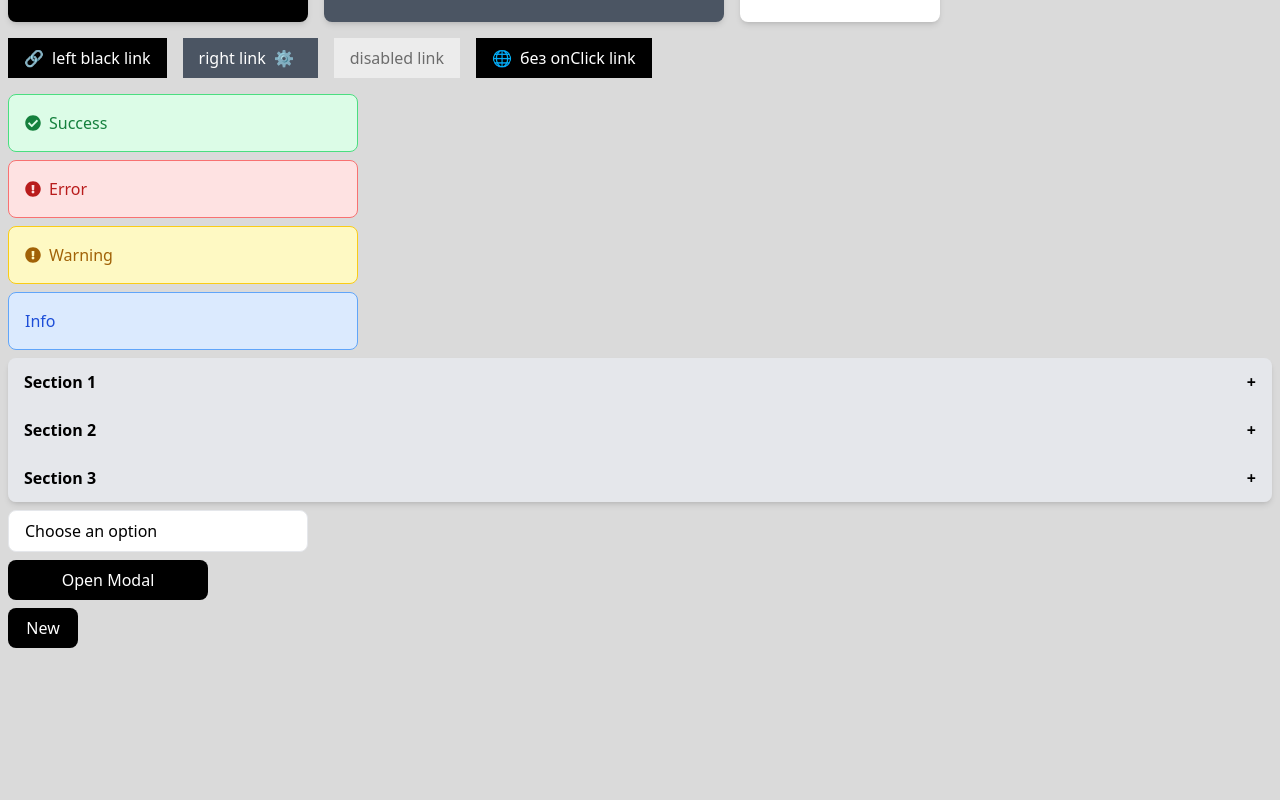
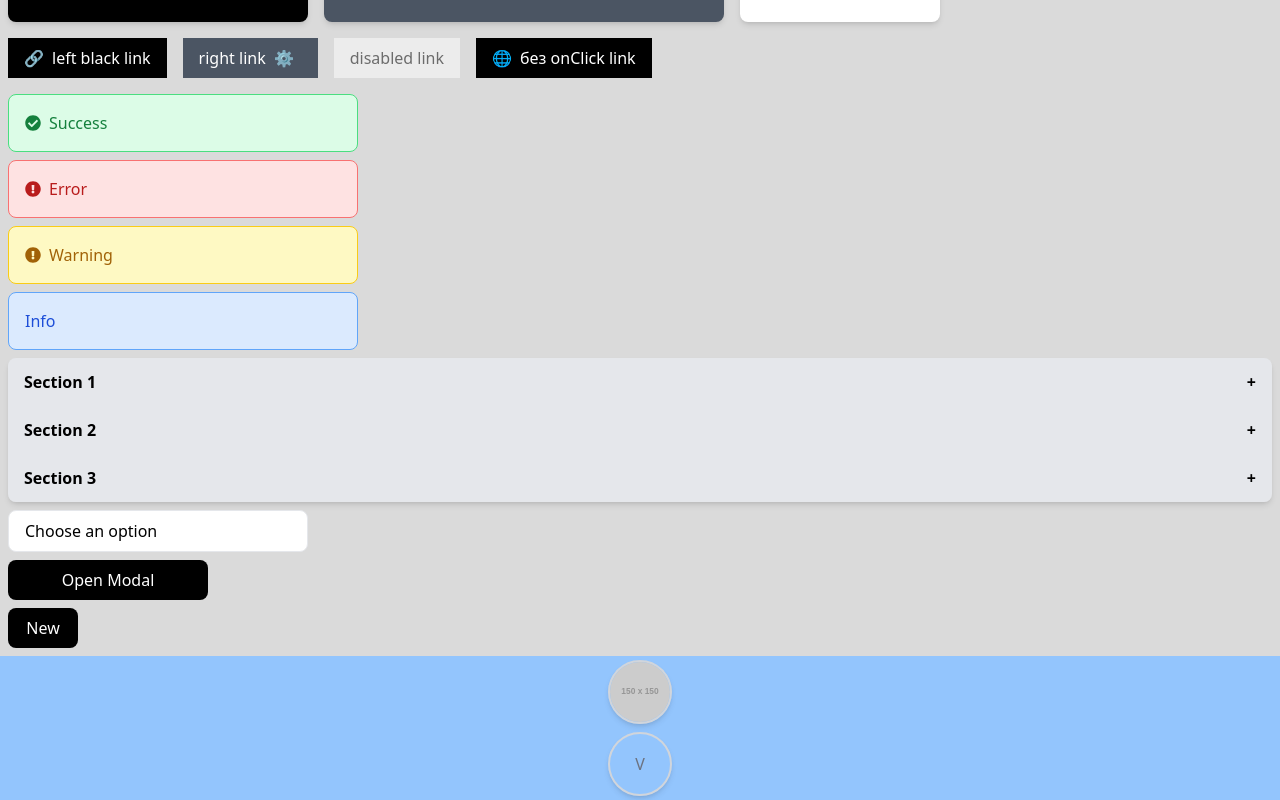
Before and after one commit to YpCIIIaK/reusable_components, a React (Create React App) app: page / in a window 1280 px wide. Shown: the part 854-1654 px from the top of the page. Before the commit the page ends 1510 px from the top, so only its background shows below. Built offline with nearby package versions, Linux system fonts and the light colour scheme.

Commit message:
avatar added

```diff
--- a/src/App.js
+++ b/src/App.js
@@ -9,6 +9,7 @@ import Accordion from "./components/accordeon/Accordeon";
 import Dropdown from "./components/dropdown/Dropdown";
 import Modal from "./components/modal/Modal";
 import Bage from "./components/bage/Bage";
+import Avatar from "./components/avatar/Avatar";
 
 function App() {
     const handleClick = () => {};
@@ -39,10 +40,10 @@ function App() {
                 <Button onClick={handleClick} size='md' styleType="gray600" disabled>
                     disabled
                 </Button>
-            <Button onClick={handleClick} size='lg' styleType="white" icon={<FaBeer />} iconPosition="left">
+                <Button onClick={handleClick} size='lg' styleType="white" icon={<FaBeer/>} iconPosition="left">
                     left
                 </Button>
-            <Button onClick={handleClick} size='xl1' styleType="white" icon={<FaBeer />} iconPosition="right">
+                <Button onClick={handleClick} size='xl1' styleType="white" icon={<FaBeer/>} iconPosition="right">
                     right
                 </Button>
             </div>
@@ -53,7 +54,7 @@ function App() {
                     placeholder="Введите текст"
                     onChange={handleChange}
                     size='sm'
-                icon={<FaUser />}
+                    icon={<FaUser/>}
                     iconPosition="left"
                 />
                 <Input
@@ -68,7 +69,7 @@ function App() {
                     placeholder="С иконкой справа"
                     onChange={handleChange}
                     size='lg'
-                icon={<FaUser />}
+                    icon={<FaUser/>}
                     iconPosition="right"
                 />
             </div>
@@ -85,7 +86,7 @@ function App() {
                     <Button
                         styleType="white"
                         onClick={handleButtonClick}
-                    icon={<FaShoppingCart />}
+                        icon={<FaShoppingCart/>}
                     >
                         Добавить
                     </Button>
@@ -116,7 +117,7 @@ function App() {
                     <Button
                         styleType="black"
                         onClick={handleButtonClick}
-                    icon={<FaShoppingCart />}
+                        icon={<FaShoppingCart/>}
                         iconPosition="right"
                     >
                         Добавить
@@ -159,13 +160,13 @@ function App() {
             </div>
 
             <div>
-            <Alert type="success" icon={<FaCheckCircle />}>
+                <Alert type="success" icon={<FaCheckCircle/>}>
                     Success
                 </Alert>
-            <Alert type="error" icon={<FaExclamationCircle />}>
+                <Alert type="error" icon={<FaExclamationCircle/>}>
                     Error
                 </Alert>
-            <Alert type="warning" icon={<FaExclamationCircle />}>
+                <Alert type="warning" icon={<FaExclamationCircle/>}>
                     Warning
                 </Alert>
                 <Alert type="info">
@@ -180,9 +181,9 @@ function App() {
             <div>
                 <Dropdown
                     options={[
-                    { label: 'Option 1', value: '1' },
-                    { label: 'Option 2', value: '2' },
-                    { label: 'Option 3', value: '3' },
+                        {label: 'Option 1', value: '1'},
+                        {label: 'Option 2', value: '2'},
+                        {label: 'Option 3', value: '3'},
                     ]}
                     placeholder="Choose an option"
                     onChange={(option) => console.log(option)}
@@ -208,6 +209,25 @@ function App() {
                     <h1>New</h1>
                 </Bage>
             </div>
+
+            <div className="bg-blue-300 flex flex-col items-center">
+                <Avatar
+                    src="https://via.placeholder.com/150"
+                    alt="Someone"
+                    size="lg"
+                    onClick={() => console.log('Avatar clicked!')}
+                    border={true}
+                    styleType="rounded"
+                />
+
+                <Avatar
+                    alt="Vova"
+                    size="lg"
+                    onClick={() => console.log('Avatar clicked!')}
+                    border={true}
+                    styleType="rounded"
+                />
+            </div>
         </div>
     );
 }
--- /dev/null
+++ b/src/components/avatar/Avatar.jsx
@@ -0,0 +1,41 @@
+import React from 'react';
+
+const Avatar = ({
+                    src,
+                    alt = 'User Avatar',
+                    size = 'md',
+                    border = false,
+                    onClick,
+                    styleType = 'default',
+                }) => {
+    const baseStyles = 'rounded-full transition-all my-1 flex items-center justify-center';
+
+    const sizeStyles = {
+        sm: 'w-8 h-8',
+        md: 'w-12 h-12',
+        lg: 'w-16 h-16',
+        xl: 'w-24 h-24',
+    };
+
+    const borderStyles = border ? 'border-2 border-gray-300' : '';
+
+    const styleTypes = {
+        default: '',
+        rounded: 'shadow-md',
+        squared: 'rounded-none',
+    };
+
+    const avatarStyles = `${baseStyles} ${sizeStyles[size]} ${borderStyles} ${styleTypes[styleType]}`;
+
+    return (
+        <div className={avatarStyles} onClick={onClick} role="button" tabIndex={0} onKeyPress={onClick}>
+            {src ? (
+                <img src={src} alt={alt} className="rounded-full object-cover w-full h-full" />
+            ) : (
+                <span className="text-gray-500">{alt.charAt(0)}</span>
+            )}
+        </div>
+    );
+};
+
+export default Avatar;
```
Lines whose indentation alone changed are shown as unchanged.
